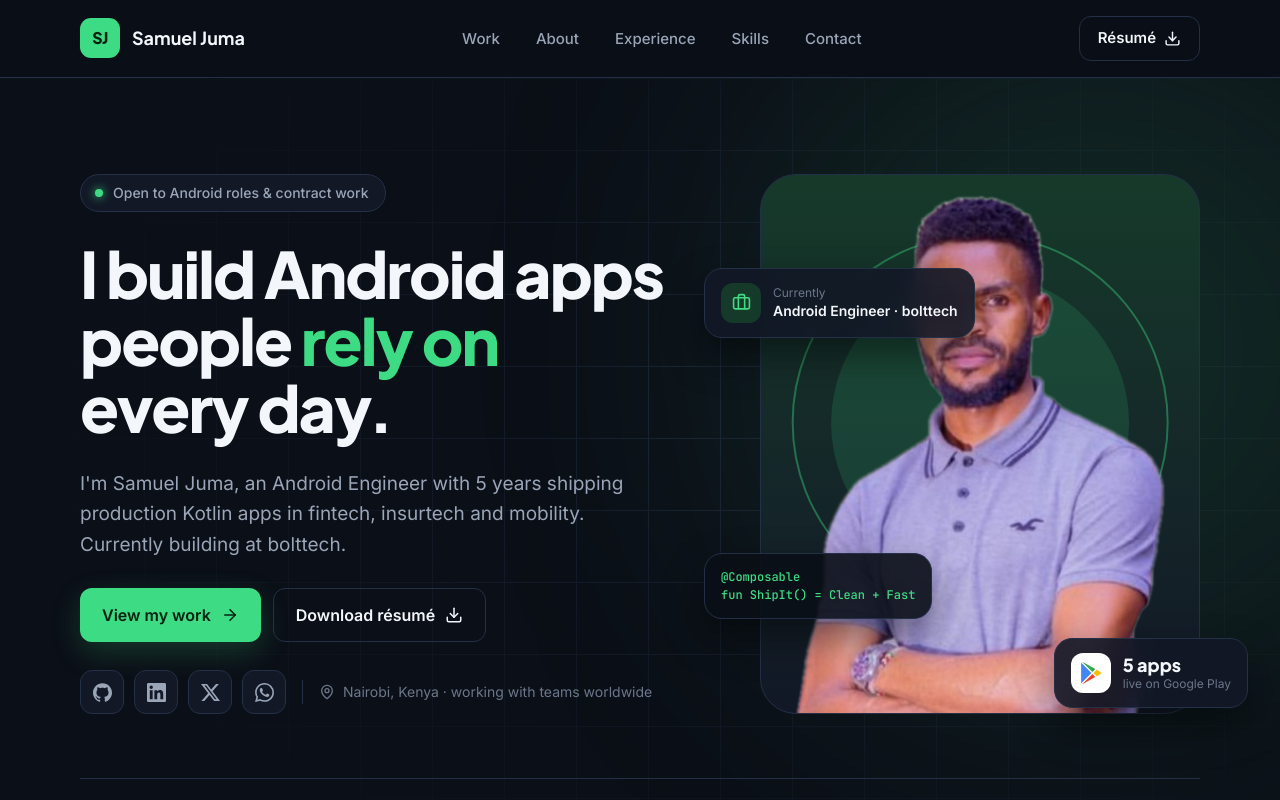
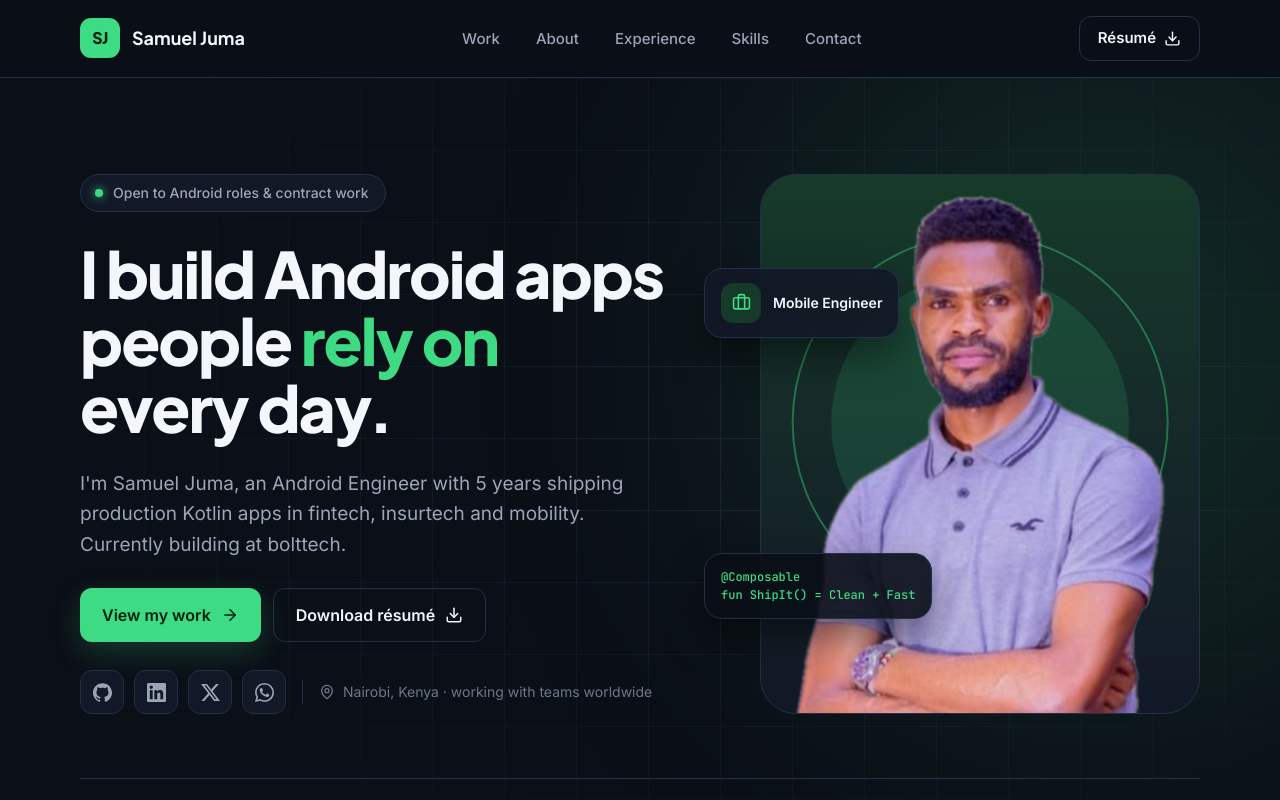
Before and after one commit to samueljuma/SJPortfolio_2.0, an Astro site: page / in a window 1280 px wide. Shown: the top 800 px of the page. Built offline with nearby package versions, Linux system fonts and the light colour scheme; Astro itself is replaced by a stand-in of ours.

Commit message:
fix(hero): simplify role chip, drop Play Store card and redrawn Play logo
The photo chip now just says Mobile Engineer, the '5 apps on Google
Play' card is gone, project cards use a plain Google Play text link, and
the About copy no longer restates the current employer.

```diff
--- a/src/components/sections/Hero.astro
+++ b/src/components/sections/Hero.astro
@@ -6,7 +6,6 @@ import { hero, site } from '../../data/site';
 import Button from '../ui/Button.astro';
 import Container from '../ui/Container.astro';
 import Icon from '../ui/Icon.astro';
-import PlayLogo from '../ui/PlayLogo.astro';
 import SocialLinks from '../ui/SocialLinks.astro';
 
 const floatCard =
@@ -115,10 +114,7 @@ const floatCard =
           >
             <Icon name="briefcase" size={19} />
           </span>
-          <span class="flex flex-col">
-            <span class="text-subtle text-xs">{hero.currentRole.label}</span>
-            <span class="text-sm font-semibold">{hero.currentRole.value}</span>
-          </span>
+          <span class="text-sm font-semibold">{hero.currentRole}</span>
         </div>
 
         <div
@@ -128,18 +124,6 @@ const floatCard =
           <pre
             class="text-accent font-mono text-xs leading-[1.5]">@Composable
 fun ShipIt() = Clean + Fast</pre>
-        </div>
-
-        <div class:list={[floatCard, 'absolute top-[464px] -right-12 hidden xl:flex']}>
-          <span class="flex size-10 items-center justify-center rounded-xl bg-white">
-            <PlayLogo size={22} />
-          </span>
-          <span class="flex flex-col">
-            <span class="font-display text-lg leading-tight font-extrabold"
-              >{hero.playCard.value}</span
-            >
-            <span class="text-subtle text-xs">{hero.playCard.label}</span>
-          </span>
         </div>
       </div>
     </div>
--- a/src/components/ui/PlayLogo.astro
+++ /dev/null
@@ -1,32 +0,0 @@
----
-/** The four-colour Google Play logo. Decorative; pair it with visible text. */
-interface Props {
-  size?: number;
-  class?: string;
-}
-
-const { size = 20, class: className } = Astro.props;
----
-
-<svg
-  width={size}
-  height={size}
-  viewBox="0 0 24 24"
-  aria-hidden="true"
-  class:list={['flex-none', className]}
->
-  <path
-    fill="#4285F4"
-    d="M1.337.924a1.486 1.486 0 0 0-.112.568v21.017c0 .217.045.419.124.6l11.155-11.087L1.337.924z"
-  ></path>
-  <path
-    fill="#34A853"
-    d="M13.544 10.989l3.258-3.238L3.45.195a1.466 1.466 0 0 0-.946-.179l11.04 10.973z"></path>
-  <path
-    fill="#FBBC04"
-    d="M22.018 13.298l-3.919 2.218-3.515-3.493 3.543-3.521 3.891 2.202a1.49 1.49 0 0 1 0 2.594z"
-  ></path>
-  <path
-    fill="#EA4335"
-    d="M13.544 13.056l-11 10.933c.298.036.612-.016.906-.183l13.324-7.54-3.23-3.21z"></path>
-</svg>
--- a/src/components/ui/ProjectCard.astro
+++ b/src/components/ui/ProjectCard.astro
@@ -3,7 +3,6 @@ import { Image } from 'astro:assets';
 
 import type { Project } from '../../data/site';
 import Icon from './Icon.astro';
-import PlayLogo from './PlayLogo.astro';
 import Tag from './Tag.astro';
 
 interface Props {
@@ -59,8 +58,9 @@ const { project } = Astro.props;
         rel="noopener noreferrer"
         class="text-muted hover:text-text inline-flex items-center gap-2 text-[15px] font-medium transition-colors"
       >
-        <PlayLogo size={16} />
-        Google Play<span class="sr-only">: {project.title}</span>
+        Google Play <Icon name="arrow-up-right" size={15} /><span class="sr-only"
+          >: {project.title}</span
+        >
       </a>
     </div>
   </div>
--- a/src/data/site.ts
+++ b/src/data/site.ts
@@ -71,8 +71,7 @@ export const hero = {
   primaryCta: { label: 'View my work', href: '/#work' },
   secondaryCta: { label: 'Download résumé', href: '/resume.pdf' },
   locationNote: 'Nairobi, Kenya · working with teams worldwide',
-  currentRole: { label: 'Currently', value: 'Android Engineer · bolttech' },
-  playCard: { value: '5 apps', label: 'live on Google Play' },
+  currentRole: 'Mobile Engineer',
   stats: [
     { value: '5+', label: 'Years shipping Android' },
     { value: '5', label: 'Production apps on Play' },
@@ -214,7 +213,7 @@ export const about = {
   title: 'I build apps that stay fast and easy to change.',
   highlight: 'fast and easy to change.',
   body: [
-    "I build and ship production Kotlin apps in fintech, insurtech and mobility using Jetpack Compose and the full Jetpack suite. Today I'm an Android Engineer at bolttech, where I led the end-to-end rebrand of a multi-module insurance marketplace and own a device-financing app from first commit to production.",
+    'I build and ship production Kotlin apps in fintech, insurtech and mobility using Jetpack Compose and the full Jetpack suite. I led the end-to-end rebrand of a multi-module insurance marketplace and own a device-financing app from first commit to production.',
     'I care about the parts users never see: the architecture, tooling and design systems that let a team keep shipping fast as an app grows.',
   ],
   principles: [
```
